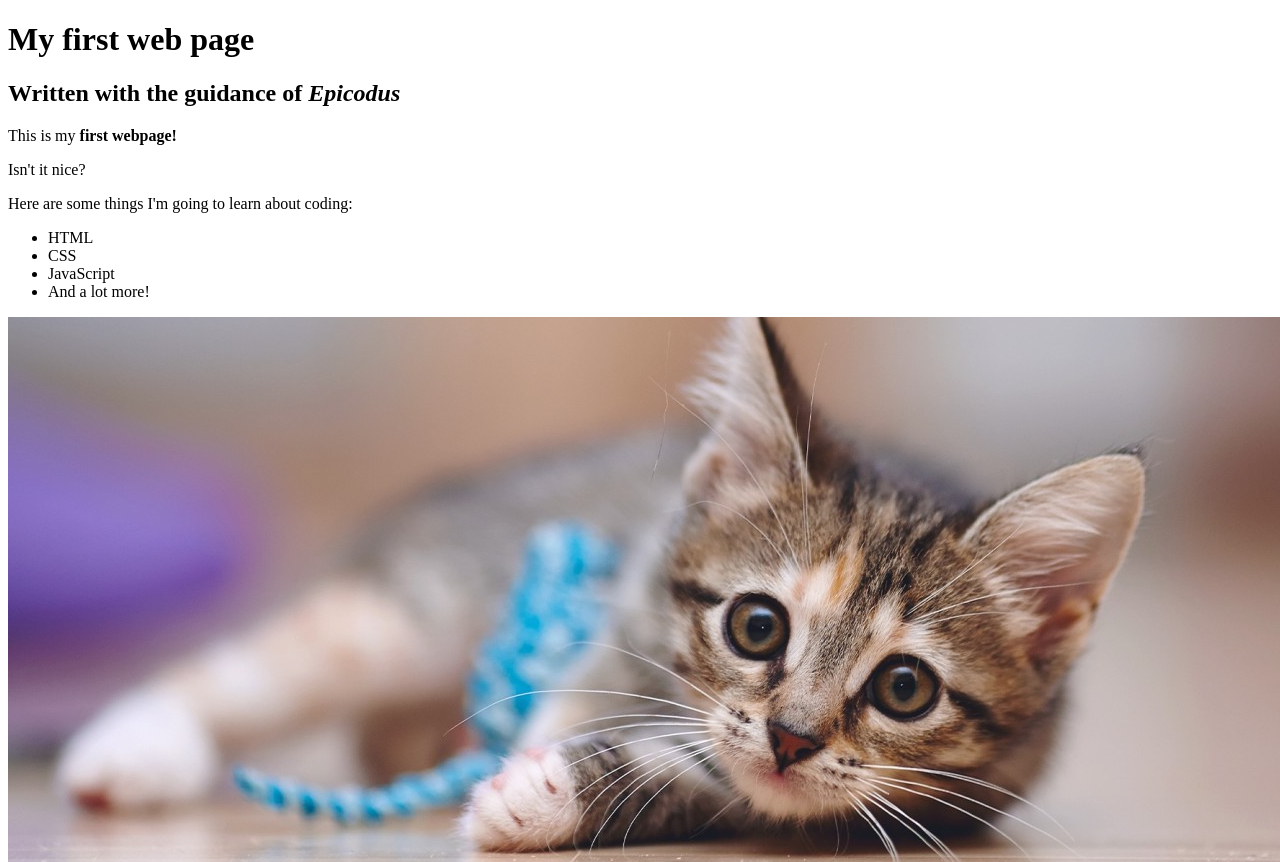
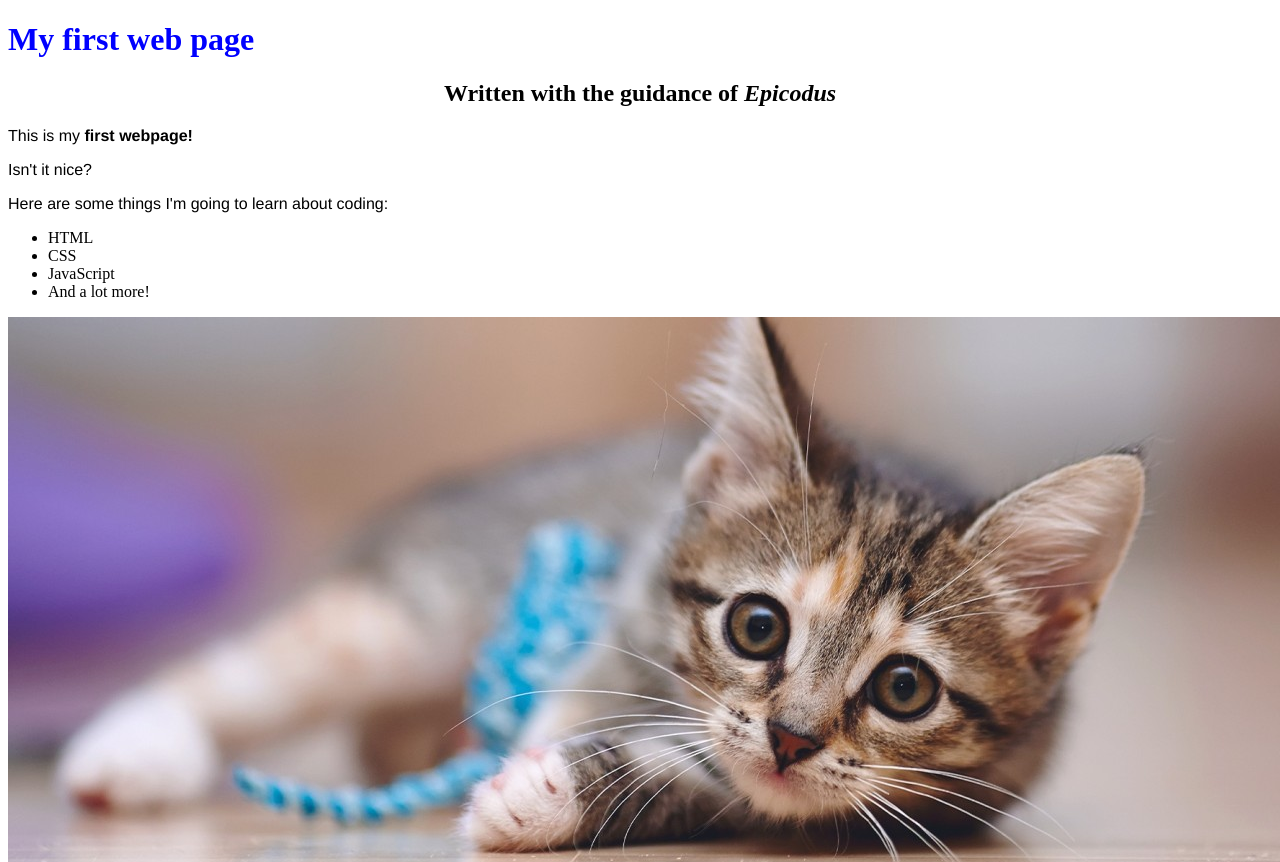
Before and after one commit to ZackCipolletta/my-first-webpage, a plain HTML site: page my-first-webpage.html in a window 1280 px wide. Shown: the top 862 px of the page. Drawn offline with Linux system fonts and the light colour scheme.

```diff
--- /dev/null
+++ b/css/my-first-webpage.css
@@ -0,0 +1,13 @@
+h1{
+    color: blue;
+}
+h2{
+    text-align: center;
+    font-style: normal;
+}
+p{
+    font-weight: 50px;
+    font-family: 'Franklin Gothic Medium', 'Arial Narrow', Arial, sans-serif;
+    font-size: medium;
+    line-height: normal;
+}
--- a/my-first-webpage.html
+++ b/my-first-webpage.html
@@ -1,6 +1,7 @@
 <!DOCTYPE html>
 <html lang="en-US">
 <head>
+  <link href="css/my-first-webpage.css" rel="stylesheet" type="text/css">
   <title> Web page #1!</title>
 </head>
 <body>
```
Also changed, not shown: images/ocean-casino-resort.jpeg (added), index.html (renamed from favorite-things.html).
